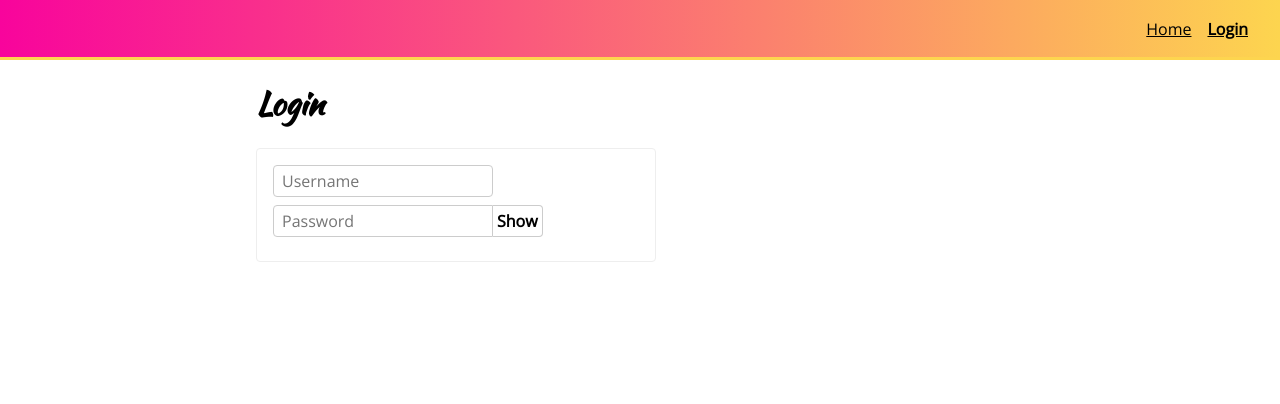
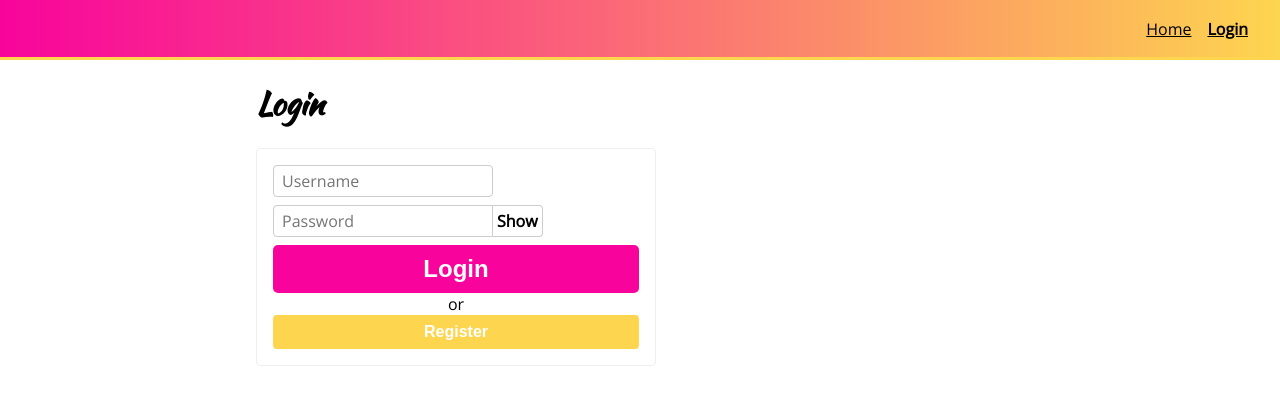
Before and after one commit to nghilevi/react-lab, a React (Create React App) app in the folder styled-component-lab/: page /login in a window 1280 px wide. Shown: the top 404 px of the page. Built offline with nearby package versions, Linux system fonts and the light colour scheme.

Commit message:
adding the loading & submit state to the form

```diff
--- a/styled-component-lab/src/components/common/Button.js
+++ b/styled-component-lab/src/components/common/Button.js
@@ -2,7 +2,7 @@
 
 const Button = styled.button`
     color: white;
-    background: ${p => p.secondary ? 'black' : '#f8049c'};
+    background: ${p => p.secondary ? '#fdd54f' : '#f8049c'};
     font-weight: bold;
 
     ${p => p.large ? css`
--- a/styled-component-lab/src/components/common/PasswordInput.js
+++ b/styled-component-lab/src/components/common/PasswordInput.js
@@ -39,9 +39,6 @@
                     {showPassword ? 'Hide' : 'Show'}
                 </ToggleButton>
             </PasswordInputWrapper>
-            <div>
-                {showPassword ? props.value : ''}
-            </div>
         </>
     )
 }
--- a/styled-component-lab/src/components/pages/Login.js
+++ b/styled-component-lab/src/components/pages/Login.js
@@ -1,6 +1,6 @@
-import {PageLayout, Input, PasswordInput} from 'components/common'
+import {PageLayout, Input, PasswordInput, Button} from 'components/common'
 import styled from 'styled-components'
-import { useState } from 'react';
+import { useEffect, useState } from 'react';
 
 const Form = styled.form`
     width: 100%;
@@ -11,10 +11,17 @@
     box-sizing: border-box;
     color: black;
     border-radius: 4px;
+
+    .alt-text{
+        text-align: center;
+    }
 `
+
+let timeout;
 
 export default function Login(){
     const [formFields, setFormFields] = useState({username: '', password: ''})
+    const [loading, setLoading] = useState(false)
 
     function handleInputChange(e){
 
@@ -27,10 +34,30 @@
         }))
     }
 
+    function handleSubmit(e){
+        e.preventDefault() // dont want page to refresh
+        setLoading(true)
+        timeout = setTimeout(() => {
+            setLoading(false);
+        }, 2000)
+    }
+
+    /*
+    lets say we set loading state and then navigate away from this page
+    then we're going to get an error because this component is no longer mounted
+    */
+    useEffect(() => {
+        return () => { // this fn will only be returned when the component unmounted
+            if(timeout){
+                clearTimeout(timeout)
+            }
+        }
+    }, []) // only run when the component mounts
+
     return (
         <PageLayout>
             <h1>Login</h1>
-            <Form>
+            <Form onSubmit={handleSubmit}>
                 <Input
                     value={formFields.username}
                     onChange={handleInputChange}
@@ -40,6 +67,18 @@
                     value={formFields.password}
                     onChange={handleInputChange}
                     name="password" />
+                <Button large type="submit" disabled={loading}>
+                    {loading ? 'Loading...' : 'Login'}
+                </Button>
+                {!loading &&
+                <>
+                    <div className="alt-text">or</div>
+                    <Button secondary type="button">
+                        Register
+                    </Button>
+                </>
+                }
+
             </Form>
         </PageLayout>
     )
```
